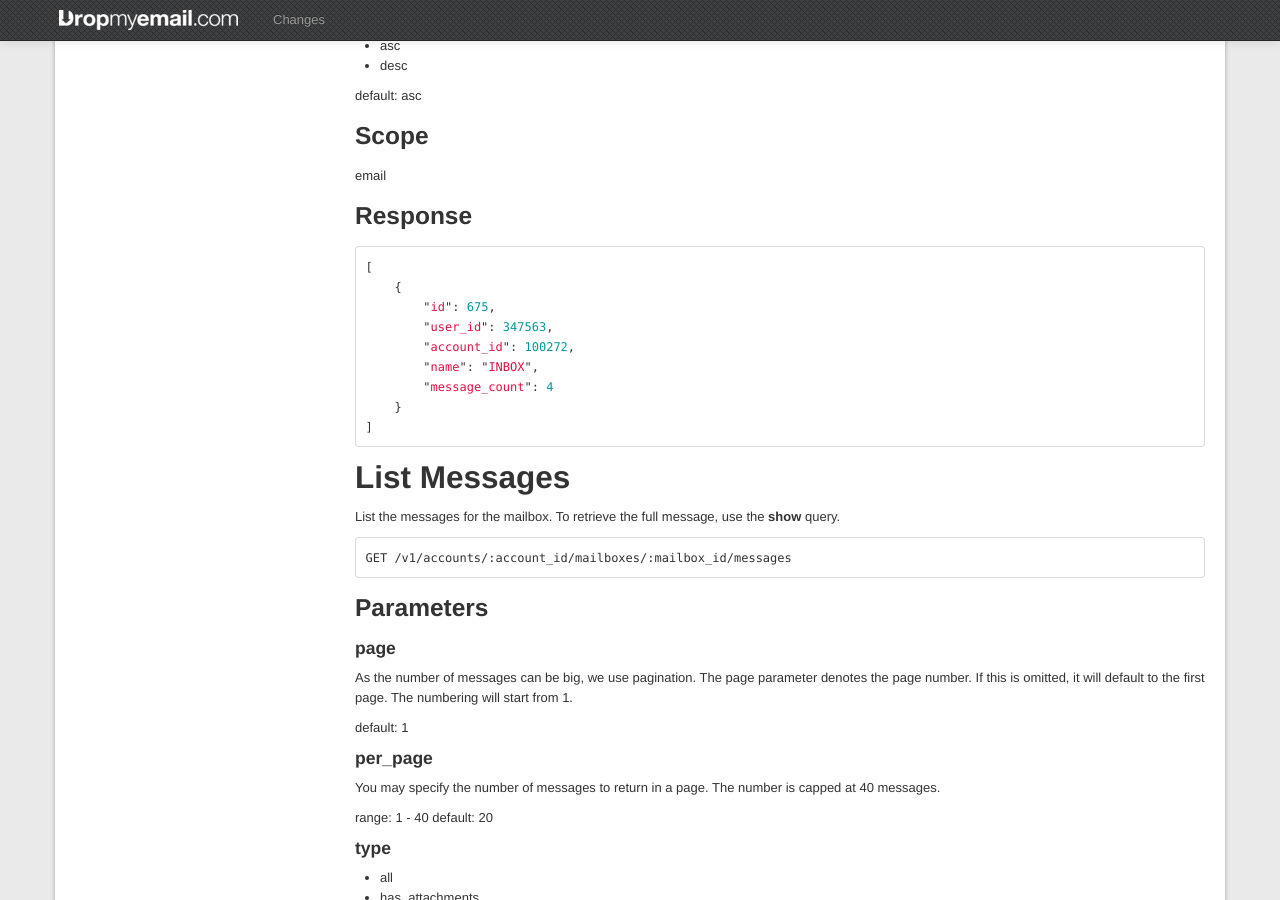
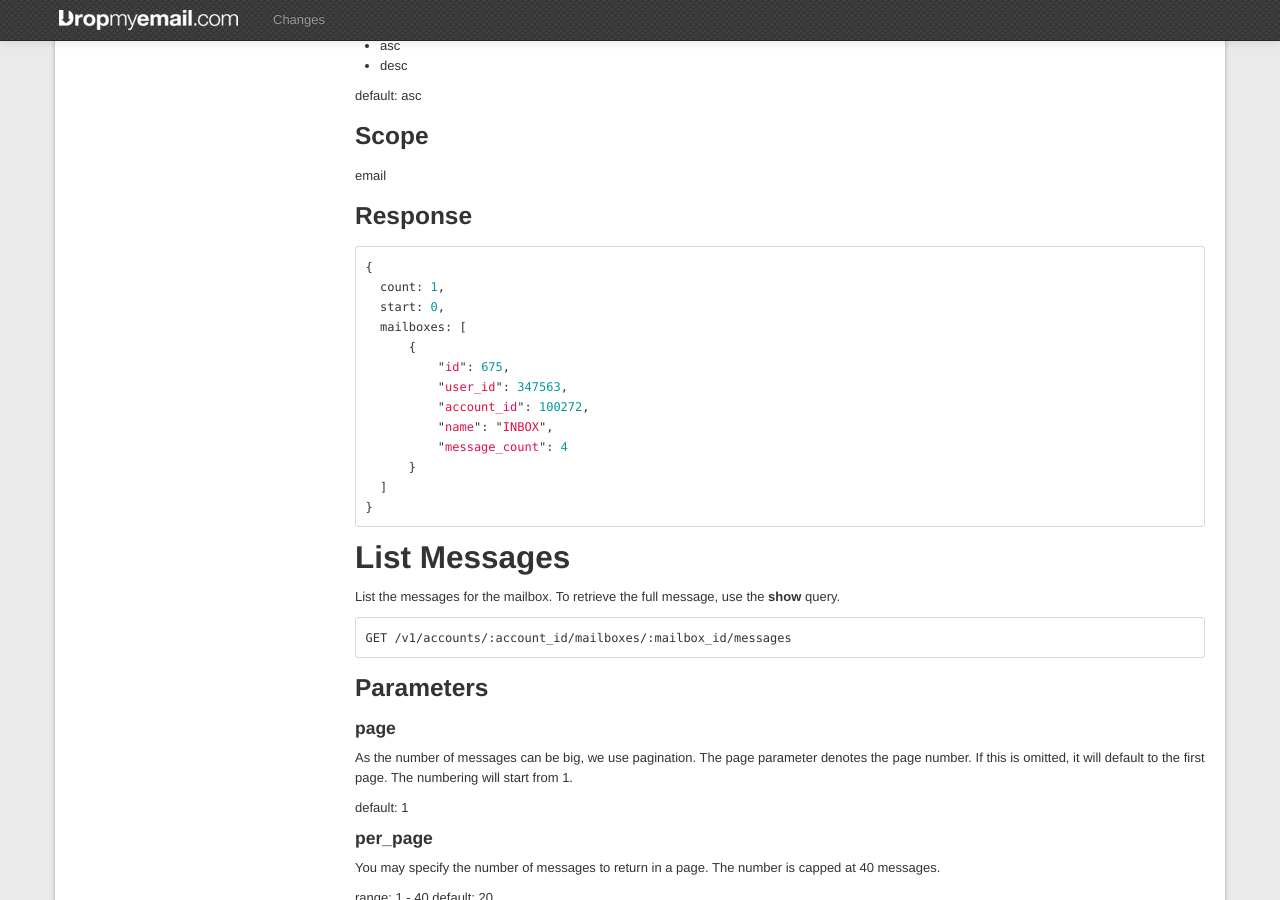
Before and after one commit to DropMyEmail/dropmyemail-api-docs, a Jekyll site: the page built from messages/index.md, in a window 1280 px wide and 900 px high, scrolled down 683 px. Built offline with Jekyll 4.4.1, drawn with Linux system fonts in a browser that asks for light colours; nearby versions of some CDN libraries; Markdown is read by kramdown in place of the engine named in the settings.

Commit message:
updates for the 1.3.1 changes

````diff
--- a/messages/index.md
+++ b/messages/index.md
@@ -53,15 +53,19 @@ email
 ### Response
 
 ``` javascript
-[
-    {
-        "id": 675,
-        "user_id": 347563,
-        "account_id": 100272,
-        "name": "INBOX",
-        "message_count": 4
-    }
-]
+{
+  count: 1,
+  start: 0,
+  mailboxes: [
+      {
+          "id": 675,
+          "user_id": 347563,
+          "account_id": 100272,
+          "name": "INBOX",
+          "message_count": 4
+      }
+  ]
+}
 ```
 
 ## <a id="list_messages"></a> List Messages
````
Also changed, not shown: changes/index.md (+4 -0 lines), index.md (+1 -1 lines), 3 other files.
